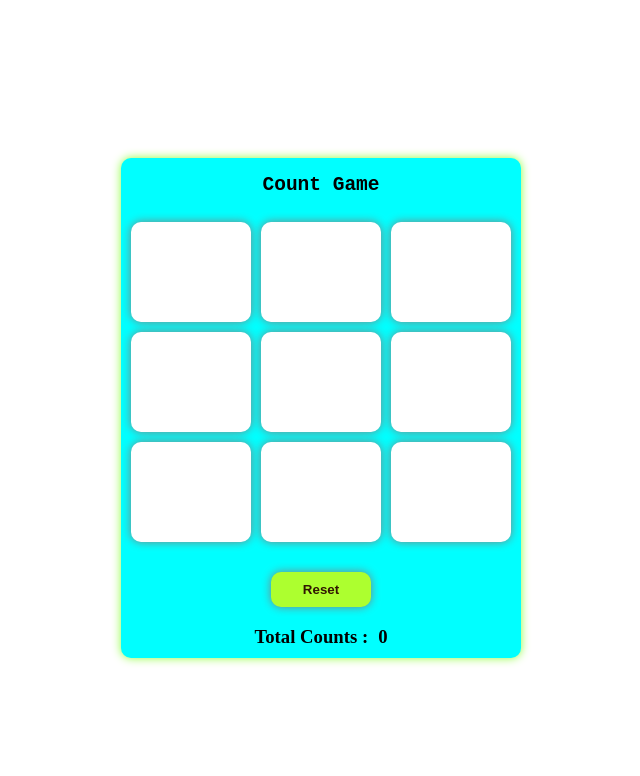
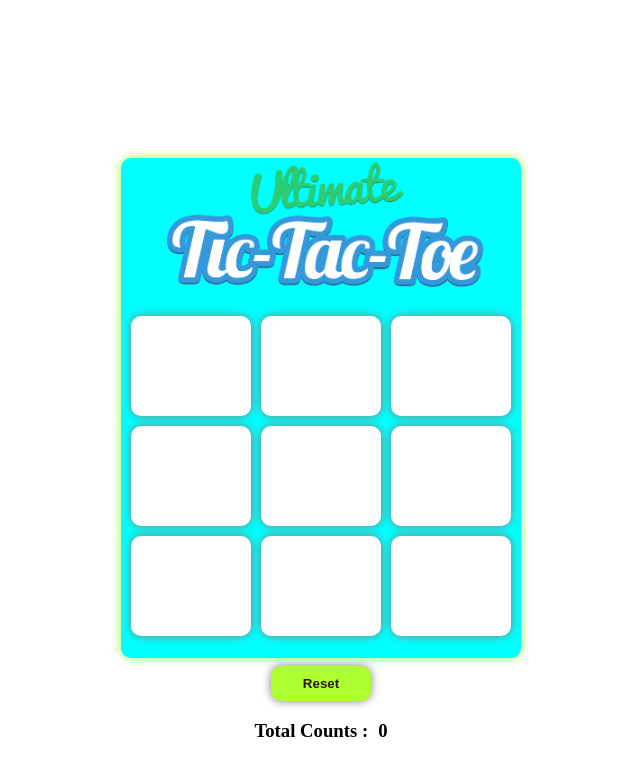
Before and after one commit to sonujustin2022/Tic-Tac-Toe, a plain HTML site: page index.html in a window 1280 px wide. Shown: the whole page, without its empty margins (319-959 px from the left). Drawn offline with Linux system fonts and the light colour scheme.

Commit message:
task image added

```diff
--- a/index.html
+++ b/index.html
@@ -10,7 +10,7 @@
 <body style="height: 100vh; display: flex; justify-content: center; align-items: center;">
     <div style=" display: flex; flex-direction: column; height: 500px; width: 400px; background-color: cyan; border-radius: 10px; box-shadow: 0 0 10px rgb(140, 255, 58);">
 
-        <h2 style="font-family: monospace;  text-align: center;">Count Game</h2>
+        <img src="./logo-tic-tac-ultimate-tic-tac-toe-font-game-logo-94ad25268fb96fa76c51df1eaf6e7e8d.png" alt="">
         <div id="cells-section" style="display: grid; grid-template-columns: 1fr 1fr 1fr; gap: 10px; padding: 10px;">
             <button class="keys"></button>
             <button class="keys"></button>
```
Also changed, not shown: logo-tic-tac-ultimate-tic-tac-toe-font-game-logo-94ad25268fb96fa76c51df1eaf6e7e8d.png (added).
